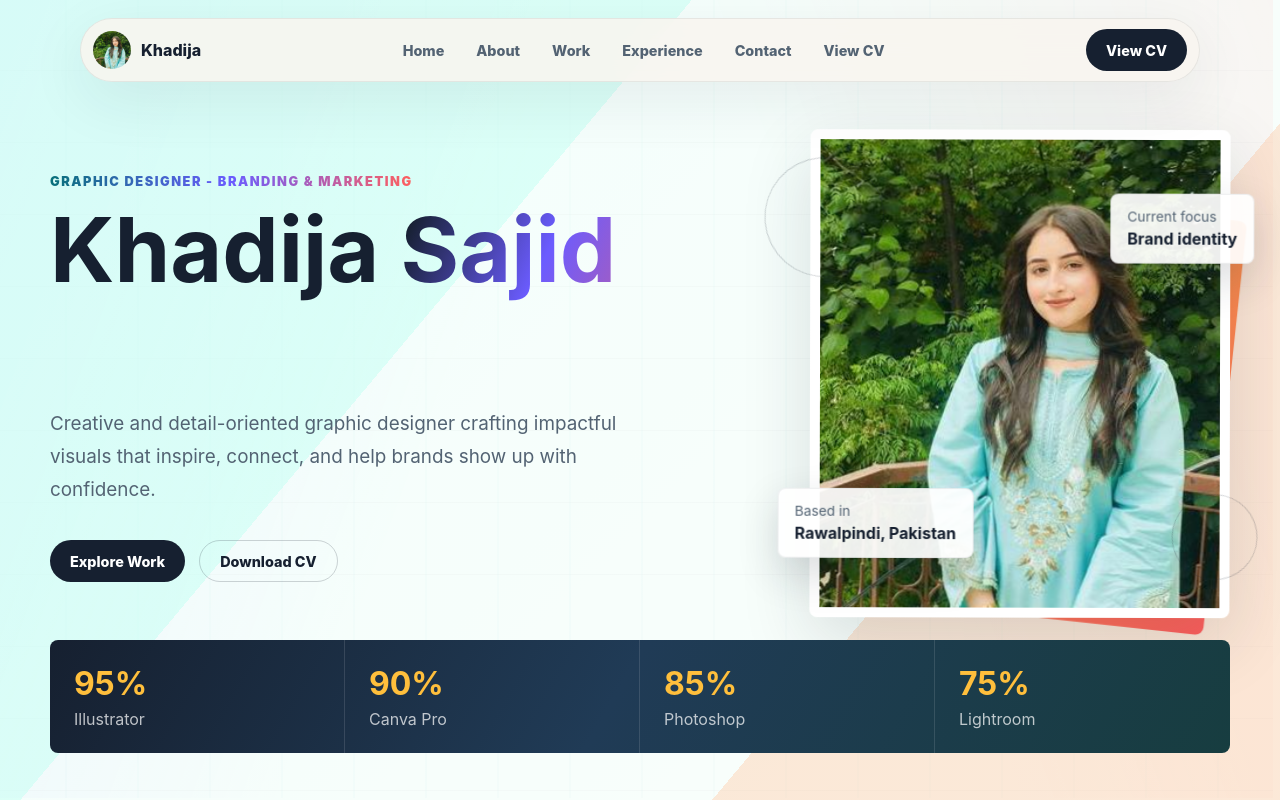
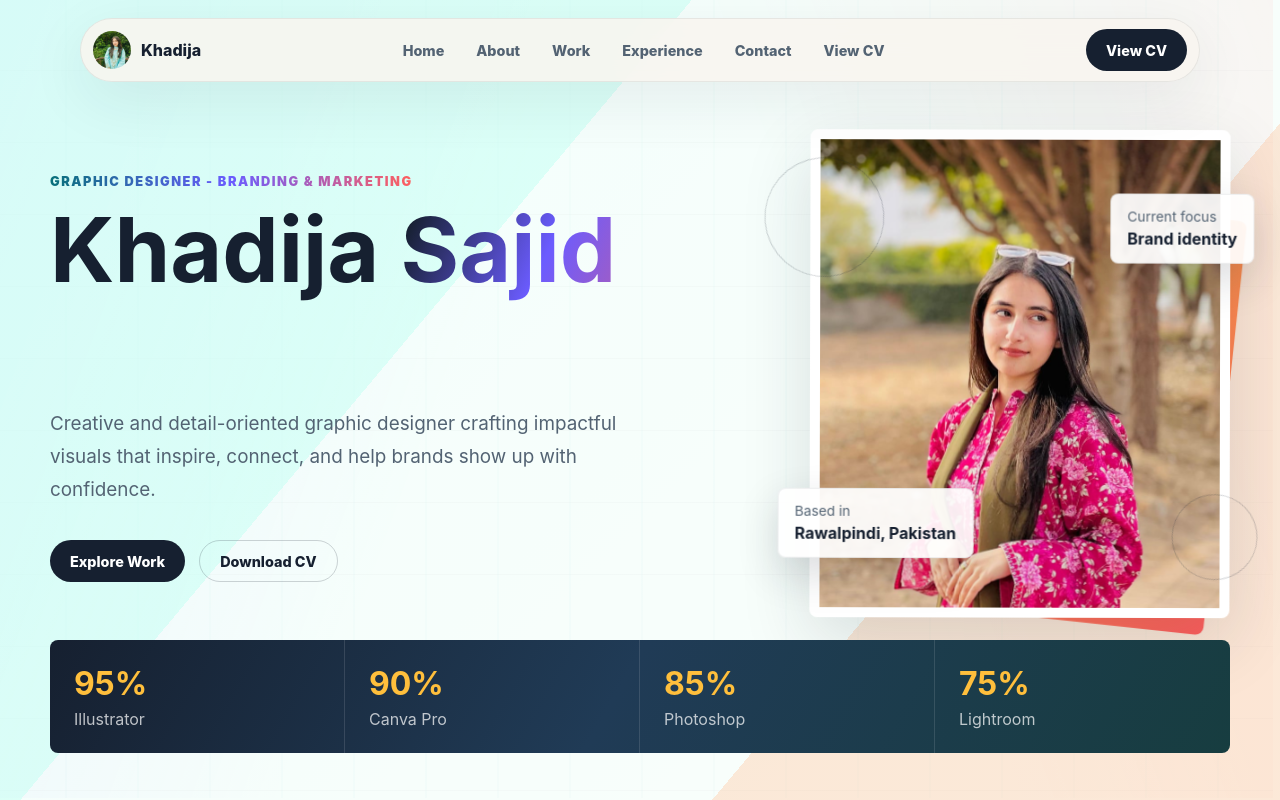
Before and after one commit to FarhanAli2000/khadijaPortfolio, a React (Create React App) app: page / in a window 1280 px wide. Shown: the top 800 px of the page. Built offline with nearby package versions, Linux system fonts and the light colour scheme.

Commit message:
Add animated portrait slideshow

```diff
--- a/src/App.css
+++ b/src/App.css
@@ -322,16 +322,40 @@ main {
   z-index: -3;
 }
 
-.hero-portrait {
+.portrait-slider {
   border: 10px solid #fff;
   border-radius: 8px;
   box-shadow: var(--shadow);
   height: 100%;
-  object-fit: cover;
-  object-position: center;
+  overflow: hidden;
   position: relative;
   width: 100%;
   z-index: 2;
+}
+
+.hero-portrait {
+  animation: portraitKenBurns 7.2s ease-in-out infinite;
+  border: 0;
+  border-radius: 0;
+  height: 100%;
+  object-fit: cover;
+  object-position: center;
+  opacity: 0;
+  position: absolute;
+  inset: 0;
+  transition: opacity 900ms ease, transform 1200ms ease, filter 900ms ease;
+  width: 100%;
+}
+
+.hero-portrait.is-active {
+  opacity: 1;
+  transform: scale(1.03);
+  z-index: 2;
+}
+
+.hero-portrait:not(.is-active) {
+  filter: saturate(0.92);
+  transform: scale(1.08) translateX(10px);
 }
 
 .orbit-ring {
@@ -860,6 +884,16 @@ main {
   }
 }
 
+@keyframes portraitKenBurns {
+  0%,
+  100% {
+    object-position: center 42%;
+  }
+  50% {
+    object-position: center 54%;
+  }
+}
+
 @keyframes bob {
   0%,
   100% {
--- a/src/data/portfolioData.js
+++ b/src/data/portfolioData.js
@@ -12,6 +12,10 @@ export const profile = {
   intro:
     'Creative and detail-oriented graphic designer crafting impactful visuals that inspire, connect, and help brands show up with confidence.',
   portrait: `${imageBase}/profile-picture.jpeg`,
+  portraits: [
+    `${imageBase}/profile-picture.jpeg`,
+    `${imageBase}/WhatsApp Image 2026-07-18 at 12.36.29 PM.jpeg`,
+  ],
   logo: `${imageBase}/profile-picture.jpeg`,
   cv: `${imageBase}/Khadija_Sajid_CV (2).pdf`,
 };
--- a/src/pages/HomePage.js
+++ b/src/pages/HomePage.js
@@ -4,6 +4,7 @@ import { profile, stats } from '../data/portfolioData';
 
 function HomePage() {
   const [typedName, setTypedName] = useState('');
+  const [activePortrait, setActivePortrait] = useState(0);
 
   useEffect(() => {
     let index = 0;
@@ -15,6 +16,14 @@ function HomePage() {
         window.clearInterval(timer);
       }
     }, 115);
+
+    return () => window.clearInterval(timer);
+  }, []);
+
+  useEffect(() => {
+    const timer = window.setInterval(() => {
+      setActivePortrait((current) => (current + 1) % profile.portraits.length);
+    }, 3600);
 
     return () => window.clearInterval(timer);
   }, []);
@@ -44,7 +53,16 @@ function HomePage() {
       <div className="hero-visual" aria-label="Designer portrait and selected stats">
         <div className="orbit-ring ring-one" />
         <div className="orbit-ring ring-two" />
-        <img className="hero-portrait" src={profile.portrait} alt="Khadija Sajid portrait artwork" />
+        <div className="portrait-slider">
+          {profile.portraits.map((portrait, index) => (
+            <img
+              key={portrait}
+              className={`hero-portrait ${activePortrait === index ? 'is-active' : ''}`}
+              src={portrait}
+              alt={index === 0 ? 'Khadija Sajid profile portrait' : 'Khadija Sajid alternate portrait'}
+            />
+          ))}
+        </div>
         <div className="floating-card card-top">
           <span>Current focus</span>
           <strong>Brand identity</strong>
```
Also changed, not shown: public/images/WhatsApp Image 2026-07-18 at 12.36.29 PM.jpeg (added).
